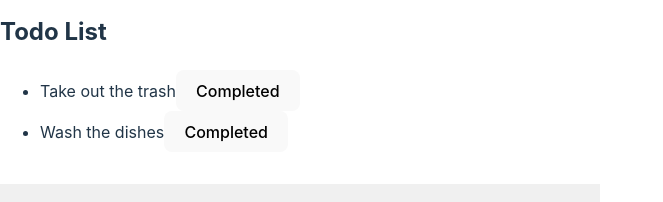
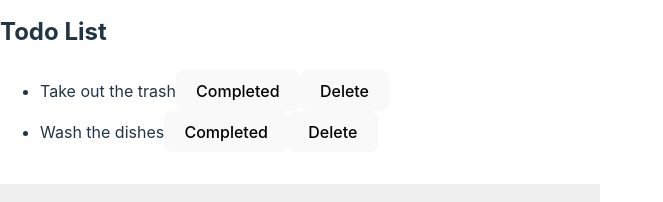
Before and after one commit to MrSankofa/react-interview-prep, a React (Vite) app: page / in a window 1280 px wide. Shown: the part 394-596 px from the top of the page, without its empty margins (0-663 px from the left). Built offline with nearby package versions, Linux system fonts and the light colour scheme.

Commit message:
completed(exercise): deleting todo

```diff
--- a/src/App.jsx
+++ b/src/App.jsx
@@ -32,7 +32,12 @@ const App = () => {
       })
     );
 
+  }
 
+  const deleteTodo = (id) => {
+    setTodos( prevState =>
+      prevState.filter( todo => todo.id !== id)
+    );
   }
 
   return (
@@ -40,7 +45,7 @@ const App = () => {
       <div style={{ margin: '0 auto', maxWidth: '600px' }}>
         <Header/>
         <h2>Todo List</h2>
-        <TodoList todos={todos} toggleTodo={toggleTodo}/>
+        <TodoList todos={todos} deleteTodo={deleteTodo} toggleTodo={toggleTodo}/>
         <Footer/>
       </div>
     </ThemeProvider>
--- a/src/components/TodoList.jsx
+++ b/src/components/TodoList.jsx
@@ -1,6 +1,6 @@
 /* eslint-disable react/prop-types */
 
-const TodoList = ({todos, toggleTodo}) => {
+const TodoList = ({todos, toggleTodo, deleteTodo}) => {
 
 
   return (
@@ -10,6 +10,7 @@ const TodoList = ({todos, toggleTodo}) => {
           return <li key={todo.id} style={{textDecoration: todo.completed ? 'line-through' : 'none'}}>
             {todo.todoText}
             <button onClick={() => toggleTodo(todo.id)}>{ todo.completed ? 'Undo' : 'Completed'}</button>
+            <button onClick={ () => deleteTodo(todo.id)}> Delete</button>
           </li>
         })
       }
```
